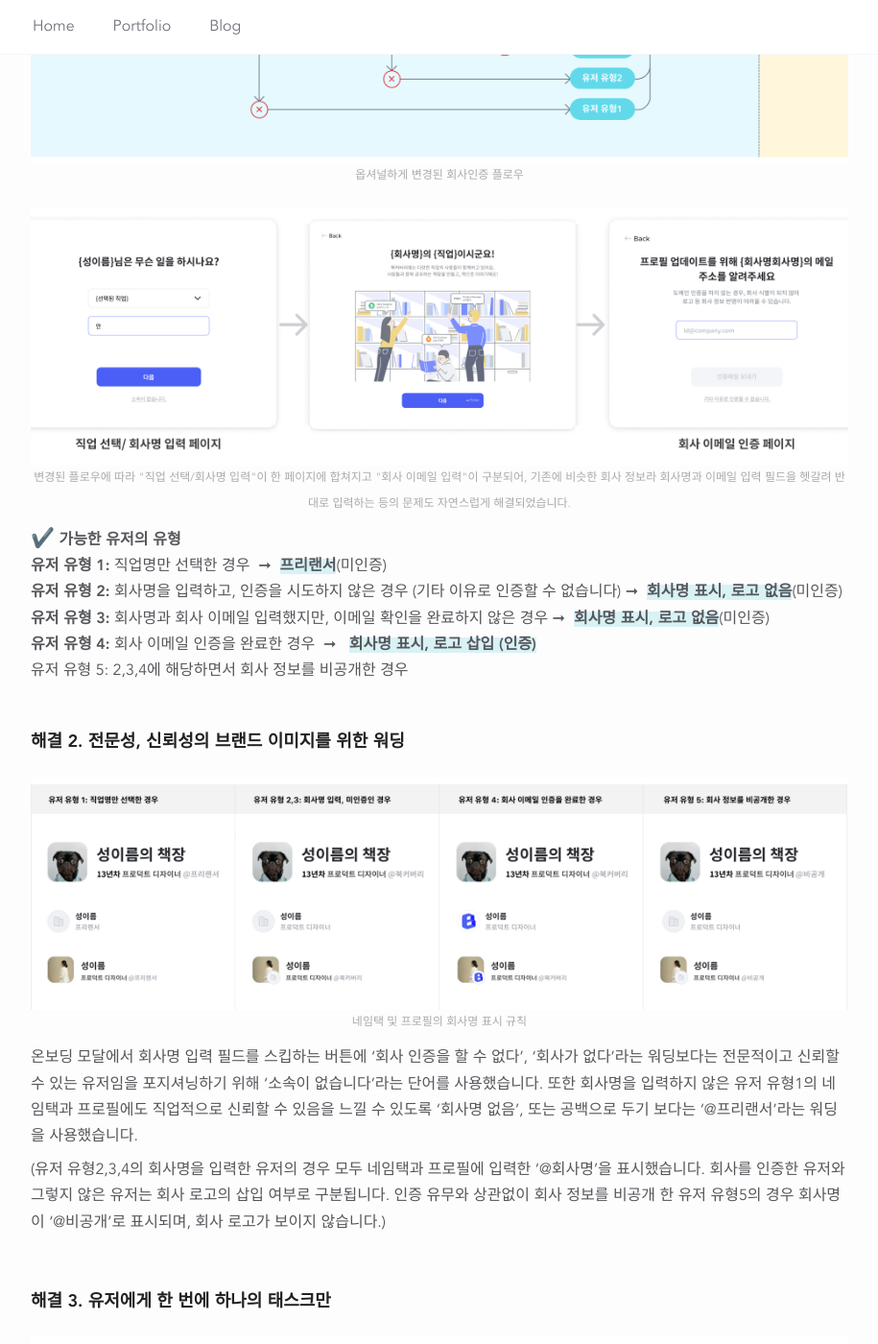
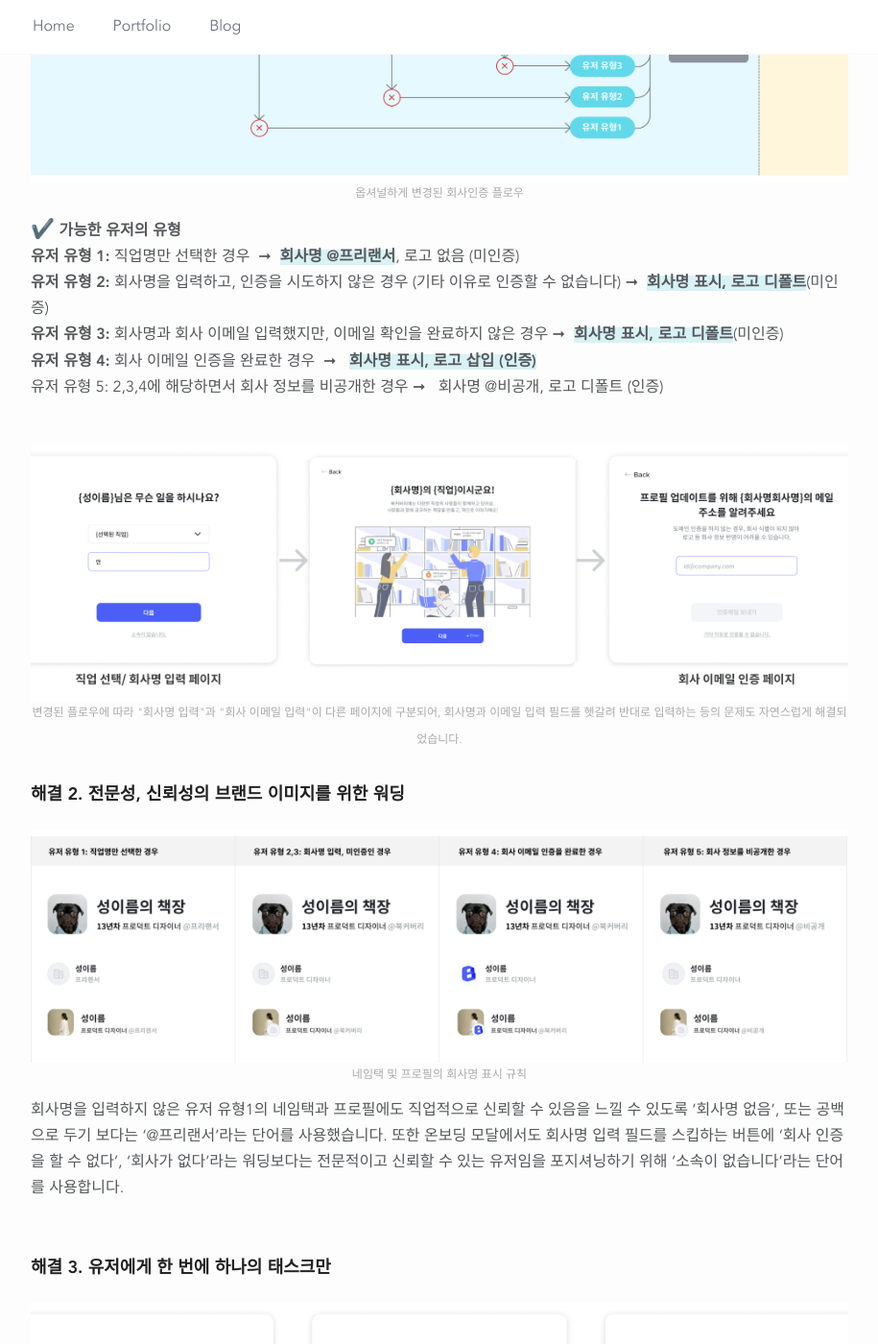
Before and after one commit to junethirty/junethirty.github.io, a Jekyll site: the page built from _portfolio/01_bookcovery.com.markdown, in a window 1280 px wide and 1400 px high, scrolled down 9557 px. Shown: the whole window at 96% size, without its empty margins (182-1097 px from the left). Built offline with Jekyll 4.4.1, drawn with Linux system fonts in a browser that asks for light colours; nearby versions of some CDN libraries.

Commit message:
minor error fixed

```diff
--- a/_portfolio/01_bookcovery.com.markdown
+++ b/_portfolio/01_bookcovery.com.markdown
@@ -125,7 +125,6 @@
 ##### 미인증회원 업로드 시도시 에러 모달 멘트 변경
 
 제목을 통해 회사인증이 '필요함'을 인지시키고, '신뢰할 수 있는 도서 정보를 나누고 소통할 수 있도록 간단한 회사 정보 인증을 받고 있습니다.' 왜 회사 인증이 필요한지에 대해 유저를 설득하고 충분히 안내할 수 있도록 에러 모달 멘트를 변경했습니다.
-
 <br><br>
 
 #### 해결 5. 혼란을 줄이도록 UI 개선
@@ -148,7 +147,7 @@
 	회사명 및 회사이메일 입력 필드의 상태 변화 및 에러메세지를 디자인했습니다.
 </div>
 
-<br><br>
+<br><br><br><br>
 
 ----
 
@@ -199,20 +198,23 @@
 <div class="col three caption">
 	옵셔널하게 변경된 회사인증 플로우
 </div>
+<br>
+<span class="emoji-callout">✔️</span> <strong>가능한 유저의 유형</strong> <br>
+<strong>유저 유형 1:</strong> 직업명만 선택한 경우 &nbsp;&#10142; &nbsp;<strong><span class="text-highlight">회사명 @프리랜서</span></strong>, 로고 없음 (미인증)<br>
+<strong>유저 유형 2:</strong> 회사명을 입력하고, 인증을 시도하지 않은 경우 (기타 이유로 인증할 수 없습니다)&nbsp;&#10142; &nbsp;<strong><span class="text-highlight">회사명 표시, 로고 디폴트</span></strong>(미인증)<br>
+<strong>유저 유형 3:</strong> 회사명과 회사 이메일 입력했지만, 이메일 확인을 완료하지 않은 경우&nbsp;&#10142; &nbsp;<strong><span class="text-highlight">회사명 표시, 로고 디폴트</span></strong>(미인증)<br>
+<strong>유저 유형 4:</strong> 회사 이메일 인증을 완료한 경우 &nbsp;&#10142; &nbsp; <strong><span class="text-highlight">회사명 표시, 로고 삽입 (인증)</span></strong><br>
+유저 유형 5: 2,3,4에 해당하면서 회사 정보를 비공개한 경우&nbsp;&#10142; &nbsp; 회사명 @비공개, 로고 디폴트 (인증)<br>
+<br>
 <div class="img_row">
 	<img class="col three" src="{{ site.baseurl }}/img/bookcovery.company/bookcovery.company.14.jpg" alt="" title="bookcovery.company.14"/>
 </div>
 <div class="col three caption">
-	변경된 플로우에 따라 "직업 선택/회사명 입력"이 한 페이지에 합쳐지고 "회사 이메일 입력"이 구분되어, 기존에 비슷한 회사 정보라 회사명과 이메일 입력 필드을 헷갈려 반대로 입력하는 등의 문제도 자연스럽게 해결되었습니다.
+	변경된 플로우에 따라 "회사명 입력"과 "회사 이메일 입력"이 다른 페이지에 구분되어, 회사명과 이메일 입력 필드를 헷갈려 반대로 입력하는 등의 문제도 자연스럽게 해결되었습니다.
 </div>
-<br>
-<span class="emoji-callout">✔️</span> <strong>가능한 유저의 유형</strong> <br>
-<strong>유저 유형 1:</strong> 직업명만 선택한 경우 &nbsp;&#10142; &nbsp;<strong><span class="text-highlight">프리랜서</span></strong>(미인증)<br>
-<strong>유저 유형 2:</strong> 회사명을 입력하고, 인증을 시도하지 않은 경우 (기타 이유로 인증할 수 없습니다)&nbsp;&#10142; &nbsp;<strong><span class="text-highlight">회사명 표시, 로고 없음</span></strong>(미인증)<br>
-<strong>유저 유형 3:</strong> 회사명과 회사 이메일 입력했지만, 이메일 확인을 완료하지 않은 경우&nbsp;&#10142; &nbsp;<strong><span class="text-highlight">회사명 표시, 로고 없음</span></strong>(미인증)<br>
-<strong>유저 유형 4:</strong> 회사 이메일 인증을 완료한 경우 &nbsp;&#10142; &nbsp; <strong><span class="text-highlight">회사명 표시, 로고 삽입 (인증)</span></strong><br>
-유저 유형 5: 2,3,4에 해당하면서 회사 정보를 비공개한 경우<br>
-<br>
+
+<br><br>
+
 
 #### 해결 2. 전문성, 신뢰성의 브랜드 이미지를 위한 워딩
 <div class="img_row">
@@ -221,9 +223,7 @@
 <div class="col three caption">
 	네임택 및 프로필의 회사명 표시 규칙
 </div>
-온보딩 모달에서 회사명 입력 필드를 스킵하는 버튼에 '회사 인증을 할 수 없다', '회사가 없다'라는 워딩보다는 전문적이고 신뢰할 수 있는 유저임을 포지셔닝하기 위해 '소속이 없습니다'라는 단어를 사용했습니다. 또한 회사명을 입력하지 않은 유저 유형1의 네임택과 프로필에도 직업적으로 신뢰할 수 있음을 느낄 수 있도록 '회사명 없음', 또는 공백으로 두기 보다는 '@프리랜서'라는 워딩을 사용했습니다.
-
-(유저 유형2,3,4의 회사명을 입력한 유저의 경우 모두 네임택과 프로필에 입력한 '@회사명'을 표시했습니다. 회사를 인증한 유저와 그렇지 않은 유저는 회사 로고의 삽입 여부로 구분됩니다. 인증 유무와 상관없이 회사 정보를 비공개 한 유저 유형5의 경우 회사명이 '@비공개'로 표시되며, 회사 로고가 보이지 않습니다.)
+회사명을 입력하지 않은 유저 유형1의 네임택과 프로필에도 직업적으로 신뢰할 수 있음을 느낄 수 있도록 '회사명 없음', 또는 공백으로 두기 보다는 '@프리랜서'라는 단어를 사용했습니다. 또한 온보딩 모달에서도 회사명 입력 필드를 스킵하는 버튼에 '회사 인증을 할 수 없다', '회사가 없다'라는 워딩보다는 전문적이고 신뢰할 수 있는 유저임을 포지셔닝하기 위해 '소속이 없습니다'라는 단어를 사용합니다.
 
 <br>
 
@@ -261,7 +261,7 @@
 
 
 
-<br><br><br>
+<br><br><br><br>
 현재 북커버리 서비스는 <a class="post-text" href="http://bookcovery.com" target="blank">여기</a>에서 확인하실 수 있습니다.
 
 <a class="post-text" href="http://bookcovery.com" target="blank">http://bookcovery.com</a>
```
